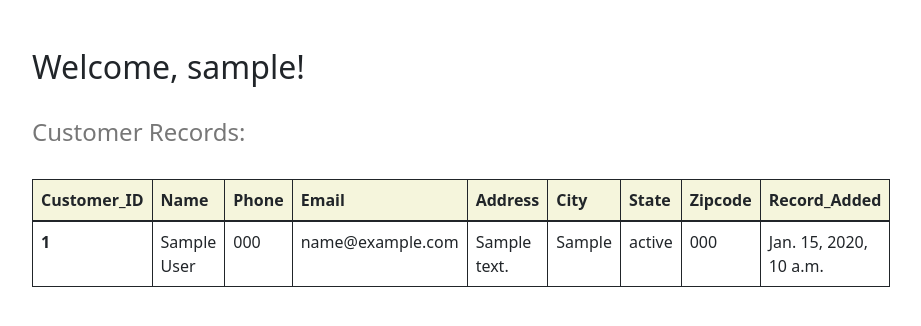
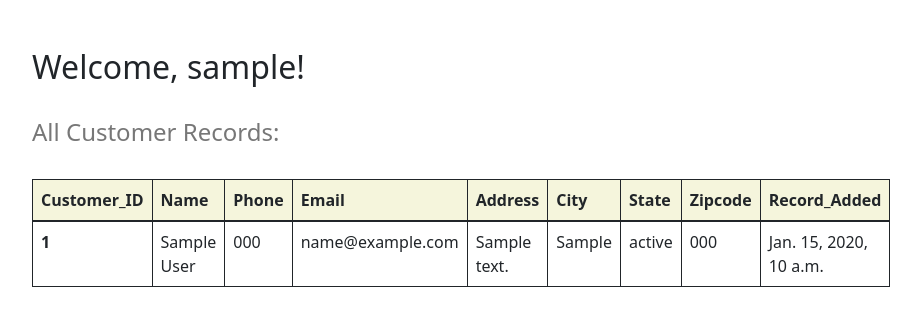
Before and after one commit to paulaji/IM-CRM, a Django app: page / in a window 1280 px wide. Shown: the part 56-382 px from the top of the page, without its empty margins (329-1250 px from the left). Run offline with Django 4.2, Linux system fonts and the light colour scheme; a user stored in the database is signed in; tables that the repository leaves empty hold one stand-in row (values such as "Sample post").

Commit message:
Update home.html

```diff
--- a/imcrm/website/templates/home.html
+++ b/imcrm/website/templates/home.html
@@ -10,7 +10,7 @@
   <h2>Welcome, {{ user.username }}!</h2>
   <br />
   <!-- now we need to display all the customer records -->
-  <h4 style="font-weight: 400; color: #777">Customer Records:</h4>
+  <h4 style="font-weight: 400; color: #777">All Customer Records:</h4>
   <!-- to increase and decrease table size -->
   <!-- maybe consider adding this later -->
   <!-- <div style="font-size: small">
```
